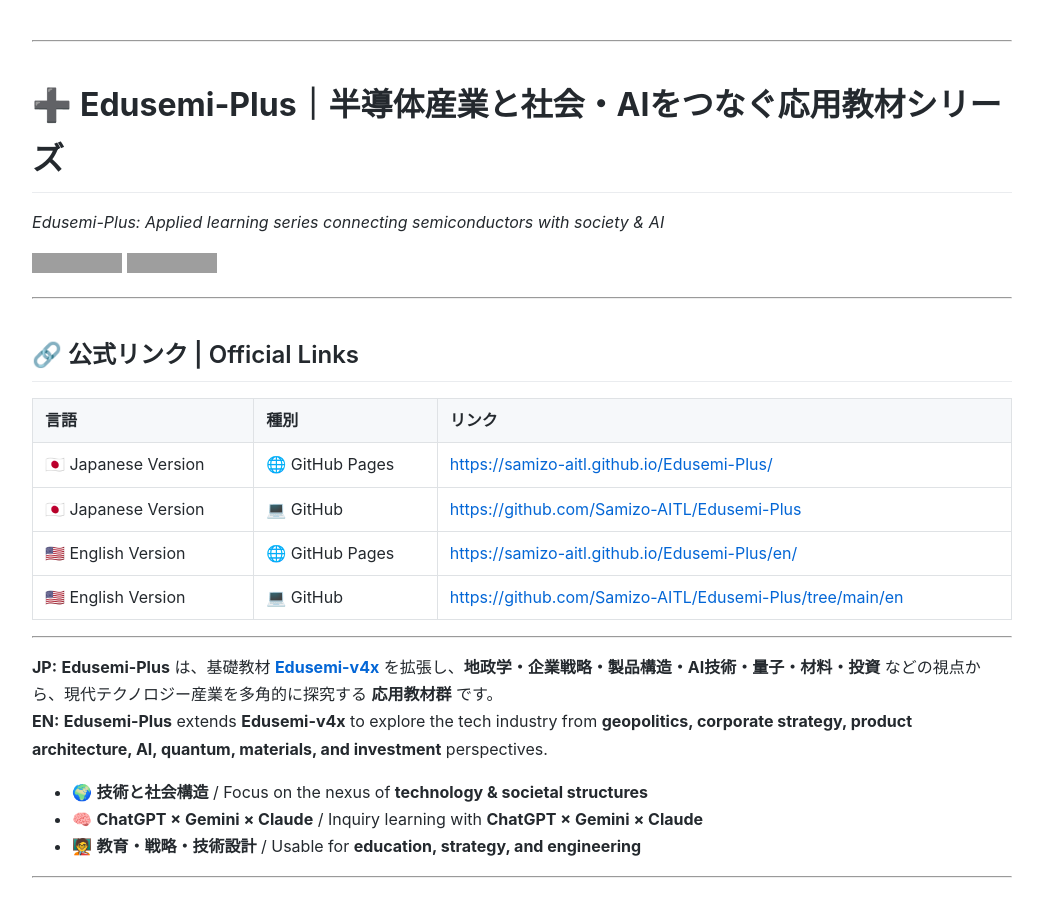
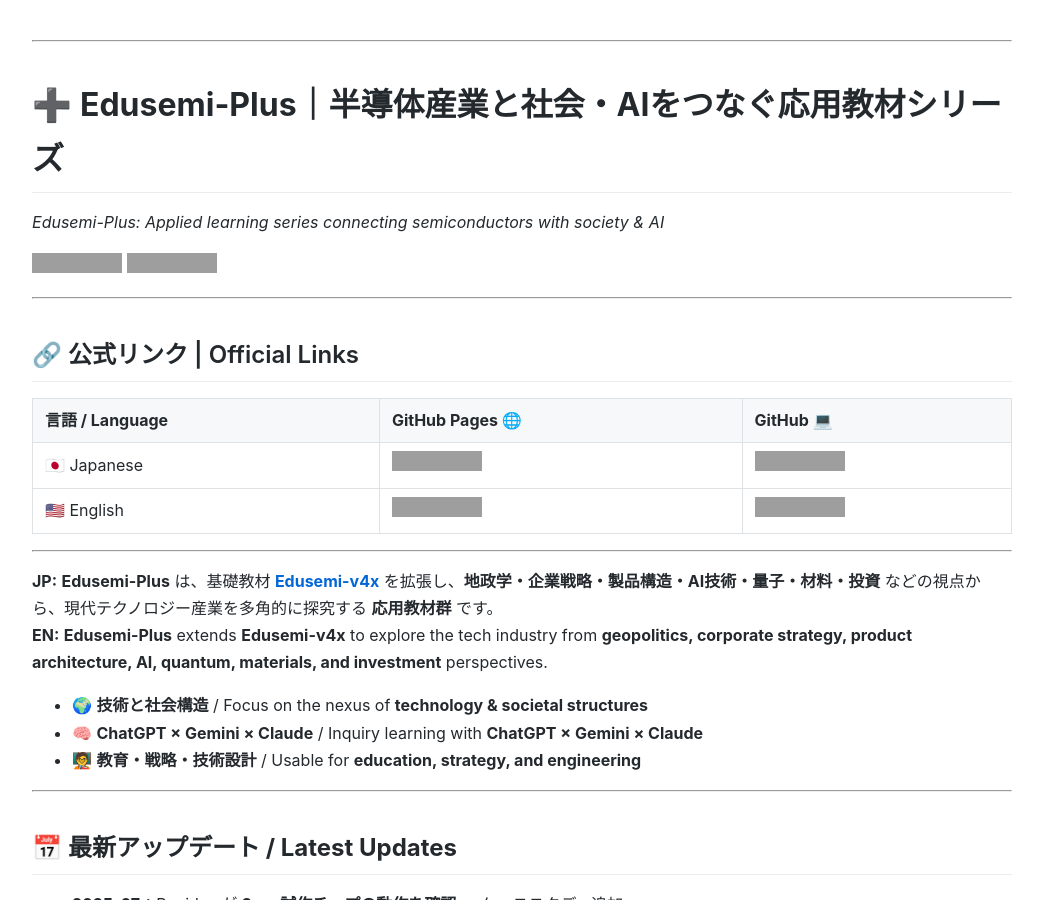
Before and after one commit to Samizo-AITL/Edusemi-Plus, a Jekyll site: the page built from index.md, in a window 1280 px wide and 900 px high. Shown: the whole window, without its empty margins (118-1161 px from the left). Built offline with Jekyll 4.4.1, drawn with Linux system fonts in a browser that asks for light colours; grey boxes are pictures that could not be loaded.

Commit message:
Update index.md

```diff
--- a/index.md
+++ b/index.md
@@ -14,12 +14,10 @@
 
 ## 🔗 公式リンク | Official Links
 
-| 言語 | 種別 | リンク |
-|------|------|--------|
-| 🇯🇵 Japanese Version | 🌐 GitHub Pages | [https://samizo-aitl.github.io/Edusemi-Plus/](https://samizo-aitl.github.io/Edusemi-Plus/) |
-| 🇯🇵 Japanese Version | 💻 GitHub | [https://github.com/Samizo-AITL/Edusemi-Plus](https://github.com/Samizo-AITL/Edusemi-Plus) |
-| 🇺🇸 English Version | 🌐 GitHub Pages | [https://samizo-aitl.github.io/Edusemi-Plus/en/](https://samizo-aitl.github.io/Edusemi-Plus/en/) |
-| 🇺🇸 English Version | 💻 GitHub | [https://github.com/Samizo-AITL/Edusemi-Plus/tree/main/en](https://github.com/Samizo-AITL/Edusemi-Plus/tree/main/en) |
+| 言語 / Language | GitHub Pages 🌐 | GitHub 💻 |
+|-----------------|----------------|-----------|
+| 🇯🇵 Japanese | [![GitHub Pages JP](https://img.shields.io/badge/GitHub%20Pages-日本語版-brightgreen?logo=github)](https://samizo-aitl.github.io/Edusemi-Plus/) | [![GitHub Repo JP](https://img.shields.io/badge/GitHub-日本語版-blue?logo=github)](https://github.com/Samizo-AITL/Edusemi-Plus) |
+| 🇺🇸 English | [![GitHub Pages EN](https://img.shields.io/badge/GitHub%20Pages-English-brightgreen?logo=github)](https://samizo-aitl.github.io/Edusemi-Plus/en/) | [![GitHub Repo EN](https://img.shields.io/badge/GitHub-English-blue?logo=github)](https://github.com/Samizo-AITL/Edusemi-Plus/tree/main/en) |
 
 ---
 
```
